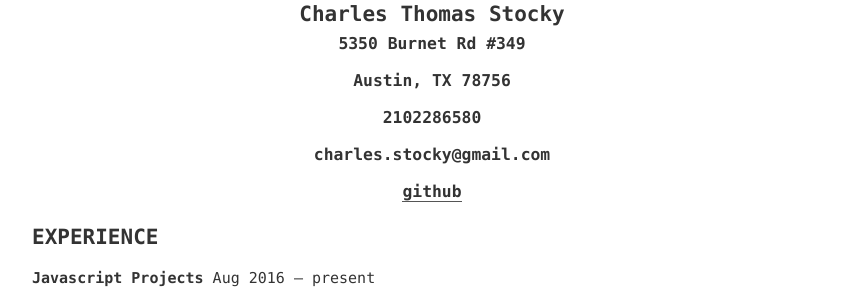
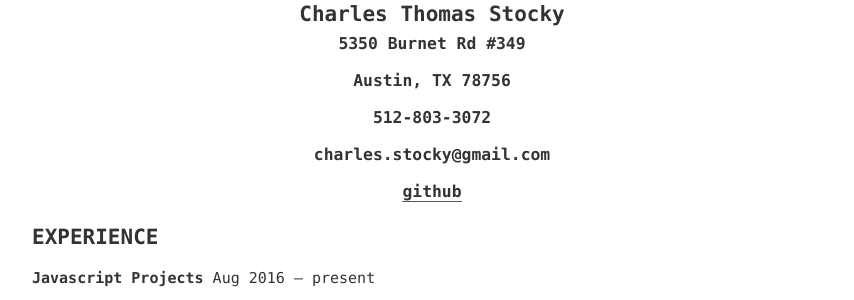
Before and after one commit to CharlesStocky/CharlesStocky.github.io, a Jekyll site: the page built from _posts/2017-8-21-Resume.md, in a window 1280 px wide and 900 px high. Shown: the part 280-580 px from the top of the window, without its empty margins (208-1062 px from the left). Built offline with Jekyll 4.4.1, drawn with Linux system fonts in a browser that asks for light colours.

Commit message:
updated number

```diff
--- a/_posts/2017-8-21-Resume.md
+++ b/_posts/2017-8-21-Resume.md
@@ -1,7 +1,7 @@
 <h1 style='text-align:center'>Charles Thomas Stocky</h1>
 <h3 style='text-align:center; margin-top:-8px' >5350 Burnet Rd #349</h3>
 <h3 style='text-align:center; margin-top:-8px'>Austin, TX 78756</h3>
-<h3 style='text-align:center; margin-top:-8px'>2102286580</h3>
+<h3 style='text-align:center; margin-top:-8px'>512-803-3072</h3>
 <h3 style='text-align:center; margin-top:-8px'>charles.stocky@gmail.com</h3>
 <h3 style='text-align:center; margin-top:-8px;'><a href='https://github.com/CharlesStocky'>github</a></h3>
 
```
